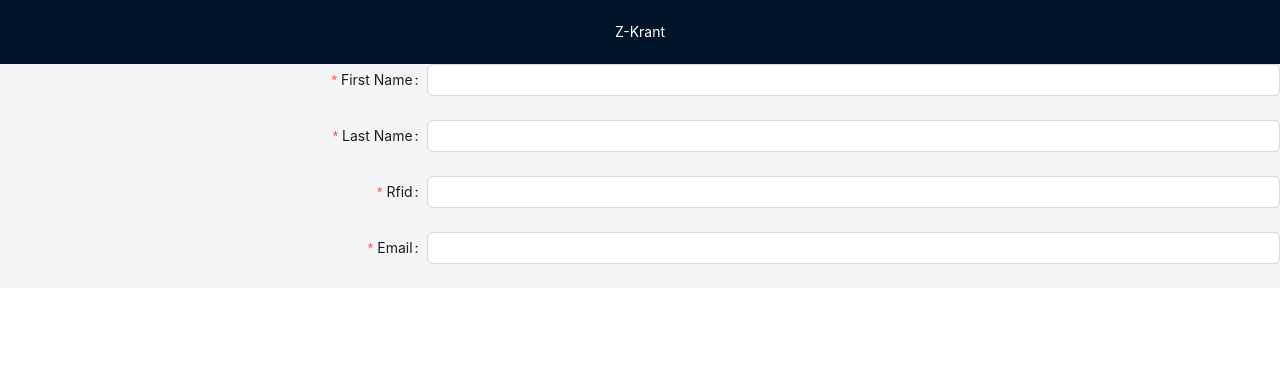
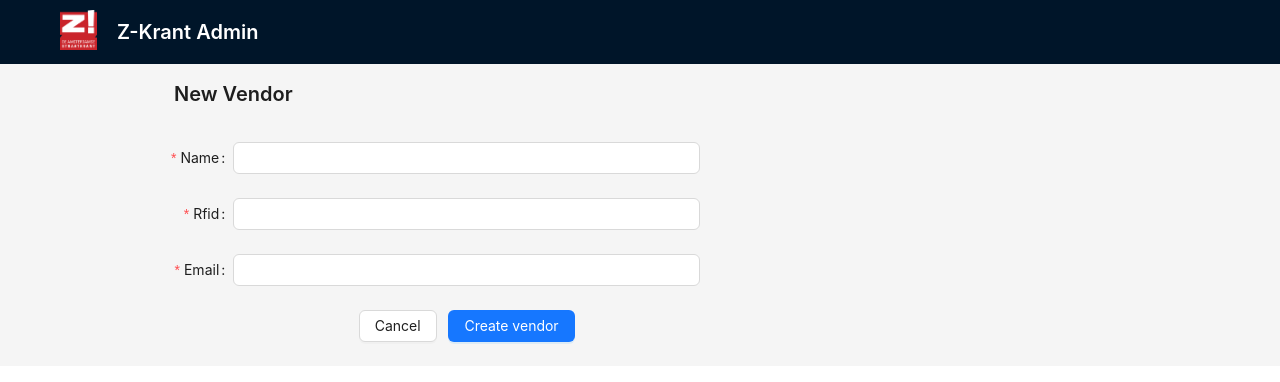
Before and after one commit to ayeganyan/straatmag, a React (Create React App) app: page /create in a window 1280 px wide. Shown: the top 382 px of the page. Built offline with nearby package versions, Linux system fonts and the light colour scheme.

Commit message:
progress on view and create pages

```diff
--- a/src/App.css
+++ b/src/App.css
@@ -32,7 +32,66 @@
   from {
     transform: rotate(0deg);
   }
+
   to {
     transform: rotate(360deg);
   }
 }
+
+/* LAYOUT */
+
+.layout .logo {
+  float: left;
+  display: flex;
+}
+
+.layout .logo-text {
+  color: white;
+  font-size: 20px;
+  font-weight: 600;
+  padding: 0px 10px
+}
+
+.layout .logo img {
+  height: 40px;
+  margin: 10px;
+  width: auto;
+  /* float: left; */
+}
+
+
+/* Vendors */
+
+.breadcrumb-container {
+  margin: 10px 15px;
+}
+
+/* Vendors table */
+
+.vendor-list-table-container {
+  margin: 20px;
+  /* border: 1px solid lightgray; */
+  border-radius: 5px;
+}
+
+.vendor-list-table-action-panel {
+  margin: 5px 5px 10px;
+}
+
+/* .vendor-list-table-action-panel .vendor-btns-container {
+  display: flex;
+} */
+
+.vendor-list-table-action-panel .create-vendor-btn {
+  float: right;
+}
+
+/* Vendors create modal */
+
+/* .modal-title {
+  text-align: center;
+} */
+
+.vendor-form {
+  max-width: 700px;
+}
--- a/src/components/CreateVendorForm.tsx
+++ b/src/components/CreateVendorForm.tsx
@@ -1,20 +1,55 @@
 import Layout, { Content, Header } from 'antd/es/layout/layout';
-import React from 'react';
+import React, { useState } from 'react';
 import 'antd/dist/reset.css';
-import { Form, Input, Space, Table, Tag } from 'antd';
+import { Button, Form, Input, Modal, notification, Space, Spin, Table, Tag } from 'antd';
 import type { ColumnsType } from 'antd/es/table';
 import { Typography } from 'antd';
+import { useNavigate } from 'react-router-dom';
+import { UserAddOutlined, LoadingOutlined } from '@ant-design/icons';
+
+import { addVendor } from '../db/vendor';
 
 const { Title } = Typography;
 
+const antIcon = <LoadingOutlined style={{ fontSize: 24 }} spin />;
 
-function CreateVendor() {
+
+function CreateVendor(props: any) {
+    const navigate = useNavigate();
+    const [form] = Form.useForm();
+    const [loading, setLoading] = useState(false);
+
+    const [api, contextHolder] = notification.useNotification();
+
+
+
+    let onFormClose = () => {
+        console.log('onFormClose called')
+        navigate('/vendors')
+    }
+
+    let onFormSubmit = async () => {
+        setLoading(true);
+        console.log(form.getFieldsValue(true))
+        const formValues = form.getFieldsValue(true)
+        let result = await addVendor(formValues)
+        console.log(result)
+        setLoading(false);
+        api.info({
+            message: `Notification`,
+            description: `Vendor ${formValues.name} created succesfully`,
+            placement: 'topRight'
+        });
+        navigate('/vendors')
+    }
+
     return (
         <div className="createVendor">
             <div>
-                        {/* <Title level={3}>Create New Vendor</Title> */}
 
-                        <CreateVendorsBlock />
+                <Spin indicator={antIcon} spinning={loading}>
+                    <CreateVendorsBlock form={form} onFormClose={onFormClose} onFormSubmit={onFormSubmit} />
+                </Spin>
             </div>
 
         </div>
@@ -26,22 +61,45 @@ const layout = {
     wrapperCol: { span: 16 },
 };
 
-function CreateVendorsBlock() {
+const tailLayout = {
+    wrapperCol: { offset: 8, span: 16 },
+  };
+
+function CreateVendorsBlock(props: any) {
+    const validateMessages = {
+        required: "'${label}' is required!",
+        // ...
+    }
     return (
-        <Form {...layout} name="control-ref">
-            <Form.Item name="firs" label="First Name" rules={[{ required: true }]}>
+        <div>
+            <Form.Provider onFormFinish={(name, info) => console.log(name, info)}>
+                <br/>
+                <Form className='vendor-form' {...layout} name="control-ref" validateMessages={validateMessages} onFinish={props.onFormSubmit} form={props.form} onAbort={props.onFormClose}>
+                    <Form.Item name="title">
+                        <Title level={4}>New Vendor</Title>
+                    </Form.Item>
+                    <Form.Item name="name" label="Name" rules={[{ required: true }]}>
                         <Input />
                     </Form.Item>
-            <Form.Item name="note1" label="Last Name" rules={[{ required: true }]}>
+                    <Form.Item name="rfid" label="Rfid" rules={[{ required: true }]}>
                         <Input />
                     </Form.Item>
-            <Form.Item name="note2" label="Rfid" rules={[{ required: true }]}>
-                <Input />
+                    <Form.Item name="email" label="Email" rules={[{ required: true }]}>
+                        <Input type='email' />
                     </Form.Item>
-            <Form.Item name="note3" label="Email" rules={[{ required: true }]}>
-                <Input />
+                    <Form.Item {...tailLayout}>
+                        <Button type='default' htmlType="button" onClick={props.onFormClose}>
+                            Cancel
+                        </Button>
+                        &nbsp; &nbsp;
+                        <Button type="primary" htmlType="submit">
+                            Create vendor
+                        </Button>
                     </Form.Item>
                 </Form>
+            </Form.Provider>
+        </div >
+
     )
 }
 
--- a/src/components/ViewVendors.tsx
+++ b/src/components/ViewVendors.tsx
@@ -1,37 +1,63 @@
 import Layout, { Content, Header } from 'antd/es/layout/layout';
-import React from 'react';
+import React, { useEffect, useState } from 'react';
 import 'antd/dist/reset.css';
-import { Space, Table, Tag } from 'antd';
+import { Button, Col, Row, Space, Spin, Table, Tag } from 'antd';
 import type { ColumnsType } from 'antd/es/table';
 import { Typography } from 'antd';
-import vendors from '../db/vendors/vendors'
+import { addVendor, getAllVendors, getVendor, Vendor } from '../db/vendor'
+import { Input } from 'antd';
+import { UserAddOutlined, LoadingOutlined } from '@ant-design/icons';
+import { Link, Outlet, Route, Routes, useNavigate } from 'react-router-dom';
+import CreateVendor from './CreateVendorForm';
+
+const { Search } = Input;
 
 const { Title } = Typography;
 
+const antIcon = <LoadingOutlined style={{ fontSize: 24 }} spin />;
+
+
+
 function ViewVendors() {
-    let handleClick = async () => {
-        let result = await vendors.addVendor({
-            name: 'string',
-            rfid: 'string',
-            email: 'test@gmail.com'
-        })
-        console.log(result)
-        let r2 = await vendors.getVendorById("")
-        console.log(r2)
+    const [loading, setLoading] = useState<boolean>(false)
+    const [vendorList, setVendorList] = useState<Array<Vendor>>([])
+
+    useEffect(() => {
+        (async () => {
+            setLoading(true)
+            let allVendors = await getAllVendors()
+            setVendorList(allVendors)
+            setLoading(false)
+            console.log('load complete')
+        })()
+    }, [])
+
+    let getAllVendor = async () => {
+        let result = await getAllVendors();
+        console.log(result);
     }
     return (
         <div className="viewVendor">
+            <Spin indicator={antIcon} spinning={loading}>
 
-            <div >
-                {/* <Title level={3}>View Vendors</Title> */}
-                <ViewVendorsTable />
-                <button onClick={() => handleClick()} >test</button>
-            </div>
+                <div >
+                    {/* <Title level={3}>View Vendors</Title> */}
+
+                    <ViewVendorsTable
+                    //@ts-ignore
+                    vendors={vendorList} />
+                    {/* <button onClick={() => getAllVendor()} >test</button> */}
+                </div>
+            </Spin>
+            {/* <Outlet/> */}
+
+
         </div>
     )
 }
 
 interface DataType {
+    uuid: any;
     key: string
     name: string
     lastName: string
@@ -45,83 +71,52 @@ const columns: ColumnsType<DataType> = [
         title: 'Name',
         dataIndex: 'name',
         key: 'name',
-        render: (text) => <a>{text}</a>,
+        render: (text, record) => <Link to={`/vendors/edit/${record.uuid}`}>{record.name} {record.lastName}</Link>,
     },
     {
-        title: 'Last Name',
-        dataIndex: 'lastName',
-        key: 'lastName',
-    },
-    {
-        title: 'email',
+        title: 'Email',
         dataIndex: 'email',
         key: 'email',
     },
     {
-        title: 'Tags',
-        key: 'tags',
-        dataIndex: 'tags',
-        render: (_, { tags }) => (
-            <>
-                {tags.map((tag) => {
-                    let color = tag.length > 5 ? 'geekblue' : 'green';
-                    if (tag === 'Inactive') {
-                        color = 'volcano';
-                    }
-                    return (
-                        <Tag color={color} key={tag}>
-
-                            {
-                                tag.toUpperCase()
-                            }
-                        </Tag>
-                    );
-                })}
-            </>
-        ),
+        title: 'rfid',
+        dataIndex: 'rfid',
+        key: 'rfid',
     },
     {
-        title: 'Action',
-        key: 'action',
-        render: (_: any, record: { name: string | number | boolean | React.ReactElement<any, string | React.JSXElementConstructor<any>> | React.ReactFragment | React.ReactPortal | null | undefined; }) => (
-            <Space size="middle">
-                <a>Edit</a>
-                <a>Delete</a>
-            </Space>
-        ),
-    },
+        title: 'uuid',
+        dataIndex: 'uuid',
+        key: 'uuid',
+    }
 ];
 
-const data: DataType[] = [
-    {
-        key: '1',
-        name: 'John',
-        lastName: 'Brown',
-        rfid: '21',
-        email: 'john.brown@gmail.com',
-        tags: ['Active'],
-    },
-    {
-        key: '2',
-        name: 'Jim',
-        lastName: 'Green',
-        rfid: '42',
-        email: 'jim.green@gmail.com',
-        tags: ['Active'],
-    },
-    {
-        key: '3',
-        name: 'Joe',
-        lastName: 'Black',
-        rfid: '32',
-        email: 'jow.black@gmail.com',
-        tags: ['Inactive'],
-    },
-];
 
-function ViewVendorsTable() {
+function ViewVendorsTable(props: { vendors: readonly DataType[] | undefined; }) {
+    const navigate = useNavigate();
+
     return (
-        <Table columns={columns} dataSource={data} />
+        <div className='vendor-list-table-container'>
+            <Row className='vendor-list-table-action-panel'>
+                <Col span={8}/>
+                <Col span={8} />
+                <Col span={8} className='vendor-btns-container' >
+                    {/* <Search
+                        placeholder="input search text"
+                        allowClear
+                        enterButton
+                        size="middle"
+                        onSearch={() => { console.log('test') }}
+                    /> */}
+                    {/* &nbsp; */}
+                    <Button onClick={() => navigate('/vendors/create') } type='primary' className='create-vendor-btn' icon={<UserAddOutlined />}>
+                        Add Vendor
+                    </Button>
+                </Col>
+            </Row>
+
+
+            <Table rowKey={'uuid'} columns={columns} pagination={{ position: ['bottomRight'] }} dataSource={props.vendors} />
+        </div>
     )
 }
 
--- /dev/null
+++ b/src/db/vendor.ts
@@ -0,0 +1,124 @@
+import { db } from "../firebase";
+import collections from "./collections";
+import {
+    collection,
+    addDoc,
+    updateDoc,
+    getDocs,
+    FirestoreDataConverter,
+    DocumentData,
+    doc,
+    query,
+    where,
+    QueryDocumentSnapshot
+} from "firebase/firestore";
+import { v4 as uuidv4 } from 'uuid';
+
+type VendorUUID = string
+
+type RFID = string
+
+type Vendor = {
+    uuid?: VendorUUID // Unique, non-null
+    name: string // non-null
+    rfid: RFID // Unique, non-null
+    email: string // optional
+}
+
+const vendorsRef = collection(db, collections.VENDORS)
+
+async function addVendor(vendor: Vendor): Promise<VendorUUID> {
+    const vendorId = uuidv4()
+    await addDoc(
+        collection(db, collections.VENDORS)
+            .withConverter<Vendor>(vendorConverter),
+        {
+            ...vendor,
+            uuid: vendorId
+        })
+    return vendorId
+}
+
+async function getVendor(vendorId: VendorUUID): Promise<Vendor> {
+    const vendorDoc = await getVendorDocById(vendorId);
+    if (!vendorDoc) {
+        return Promise.reject(`Vendor with id ${vendorId} does not exist`)
+    }
+    return vendorDoc.data()
+}
+
+async function getAllVendors(): Promise<Array<Vendor>> {
+    const vendorDocs = await getAllVendorDocs();
+    return vendorDocs.map(doc => doc.data())
+}
+
+async  function updateVendor(uuid: VendorUUID, vendor: Vendor): Promise<void> {
+    const oldVendorDoc = await getVendorDocById(uuid)
+    if (!oldVendorDoc) {
+        return Promise.reject(`Vendor with id ${uuid} does not exist`)
+    }
+    const docRef = doc(vendorsRef, vendor.uuid)
+    await updateDoc(docRef, {...vendor})
+}
+
+async function getVendorDocById(vendorId: VendorUUID): Promise<QueryDocumentSnapshot<Vendor>> {
+    const queryVendorById = query(vendorsRef, where("id", "==", vendorId))
+        .withConverter(vendorConverter)
+
+    const vendorsSnapshot = await getDocs(queryVendorById)
+    const doc = vendorsSnapshot.docs.at(0)
+
+    return doc ? doc : Promise.reject(`Vendor with id ${vendorId} does not exist`)
+}
+
+async function getVendorDocByRFID(rfId: RFID): Promise<QueryDocumentSnapshot<Vendor> | undefined> {
+    const queryVendorById = query(vendorsRef, where("rfid", "==", rfId))
+        .withConverter(vendorConverter)
+
+    const vendorsSnapshot = await getDocs(queryVendorById)
+    return vendorsSnapshot.docs.at(0)
+}
+
+// Exact match for the name is not the option, will figure it out
+async function getVendorDocByName(name: string): Promise<QueryDocumentSnapshot<Vendor> | undefined> {
+    const queryVendorById = query(vendorsRef, where("name", "==", name))
+        .withConverter(vendorConverter)
+
+    const vendorsSnapshot = await getDocs(queryVendorById)
+    return vendorsSnapshot.docs.at(0)
+}
+
+async function getAllVendorDocs(): Promise<Array<QueryDocumentSnapshot<Vendor>>> {
+    const queryVendorById = query(vendorsRef)
+        .withConverter(vendorConverter)
+
+    const vendorsSnapshot = await getDocs(queryVendorById)
+    const docs = vendorsSnapshot.docs
+
+    return docs
+}
+
+// converters
+
+const vendorConverter: FirestoreDataConverter<Vendor> = {
+    toFirestore: (vendor: Vendor) => {
+        return {
+            uuid: vendor.uuid,
+            name: vendor.name,
+            RFID: vendor.rfid,
+            email: vendor.email
+        } as DocumentData
+    },
+    fromFirestore: (snapshot) => {
+        const data = snapshot.data()
+        return {
+            uuid: data.uuid,
+            name: data.name,
+            rfid: data.RFID,
+            email: data.email
+        } as Vendor
+    }
+}
+
+export { addVendor, getVendor, getAllVendors };
+export type { Vendor };
--- a/src/pages/Layout.tsx
+++ b/src/pages/Layout.tsx
@@ -3,11 +3,16 @@ import { Outlet } from 'react-router-dom';
 
 function AppLayout() {
     return (
-        <Layout>
-            <Header style={{ color: "white" }}>Z-Krant</Header>
+        <Layout className='layout'>
+            <Header style={{ color: "white" }}>
+                <div className='logo' >
+                    <img src='/Z_LogoAmStraatkrantRGB.png' />
+                    <div className='logo-text'> Z-Krant Admin</div>
+                </div>
+            </Header>
             <Content >
                 {/* TODO: add breadcrumbs linked to redux store */}
-                <Outlet/>
+                <Outlet />
             </Content>
         </Layout>
     )
--- a/src/pages/Vendors.tsx
+++ b/src/pages/Vendors.tsx
@@ -1,26 +1,26 @@
-import React, { useState } from 'react';
+import React, { ReactNode, useState } from 'react';
 import { AppstoreOutlined, MailOutlined, SettingOutlined } from '@ant-design/icons';
-import type { MenuProps } from 'antd';
+import { Breadcrumb, MenuProps } from 'antd';
 import { Menu } from 'antd';
-import { TeamOutlined, UserAddOutlined } from '@ant-design/icons';
-import { Link, Route, Routes, useLocation } from 'react-router-dom';
+import { TeamOutlined, UserAddOutlined, HomeOutlined } from '@ant-design/icons';
+import { Link, Route, Routes, useLocation, useParams } from 'react-router-dom';
 import CreateVendor from '../components/CreateVendorForm';
 import ViewVendors from '../components/ViewVendors';
 
 const items: MenuProps['items'] = [
   {
-    label:( <Link to={'view'}>View</Link>),
+    label: (<Link to={'/vendors'}>Vendors</Link>),
     key: 'view',
     icon: <TeamOutlined />,
   },
   {
-    label: ( <Link to={'create'}>Create</Link>),
+    label: 'Volunteers',
     key: 'create',
-    icon: <UserAddOutlined />,
+    disabled: true
   }
 ];
 
-export default function AppTest()  {
+export default function AppTest() {
   const [current, setCurrent] = useState('view');
   const location = useLocation();
   console.log(location);
@@ -29,11 +29,32 @@ export default function AppTest()  {
     setCurrent(e.key);
   };
 
+  const breadcrumbNameMap: Record<string, string | ReactNode> = {
+    '/vendors': <div><HomeOutlined height={10}/> Home</div>,
+    '/vendors/create': 'New Vendor',
+    '/vendors/edit': 'View Vendor',
+  };
+
+  const pathSnippets = location.pathname.split('/').filter((i) => i).slice(0, 2);
+
+  const extraBreadcrumbItems = pathSnippets.map((_, index) => {
+    const url = `/${pathSnippets.slice(0, index + 1).join('/')}`;
+    return (
+      <Breadcrumb.Item key={url}>
+        <Link to={url}>{breadcrumbNameMap[url]}</Link>
+      </Breadcrumb.Item>
+    );
+  });
+
+  const breadcrumbItems = extraBreadcrumbItems;
+
   return <div>
-      <Menu onClick={onClick} selectedKeys={[current]} mode="horizontal" items={items} />
-      <Routes>
-            <Route path="/view" element={<ViewVendors/>} />
-            <Route path="/create" element={<CreateVendor/>}  />
-      </Routes>
-    </div>
+    <Menu onClick={onClick} selectedKeys={[current]} mode="horizontal" items={items} />
+      {/* <Breadcrumb className='breadcrumb-container'>{breadcrumbItems}</Breadcrumb> */}
+    <Routes>
+      <Route path="/" element={<ViewVendors />} />
+      <Route path="/create" element={<CreateVendor />} />
+      <Route path="/edit/:uuid" element={<CreateVendor />} />
+    </Routes>
+  </div>
 };
```
Also changed, not shown: 1 other file (tests, documents, lock files or other folders). Lines whose indentation alone changed are shown as unchanged.
